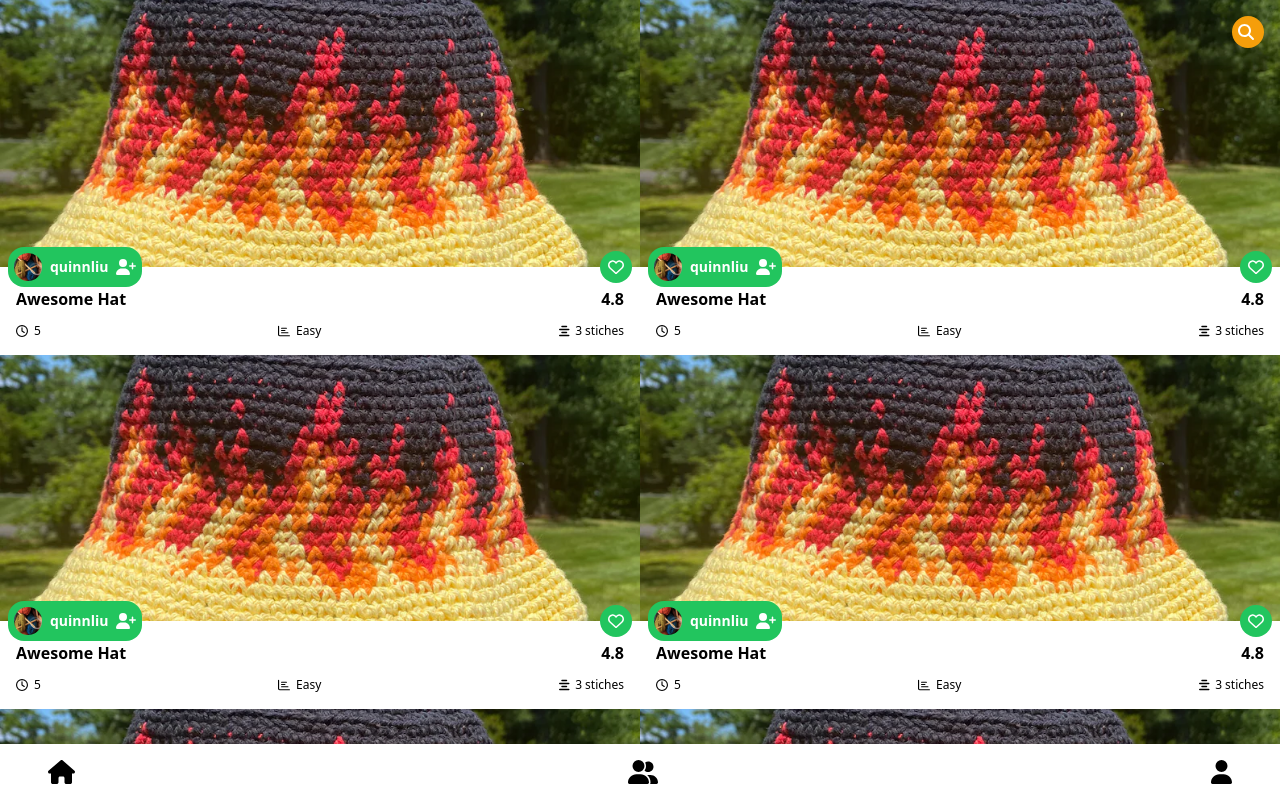
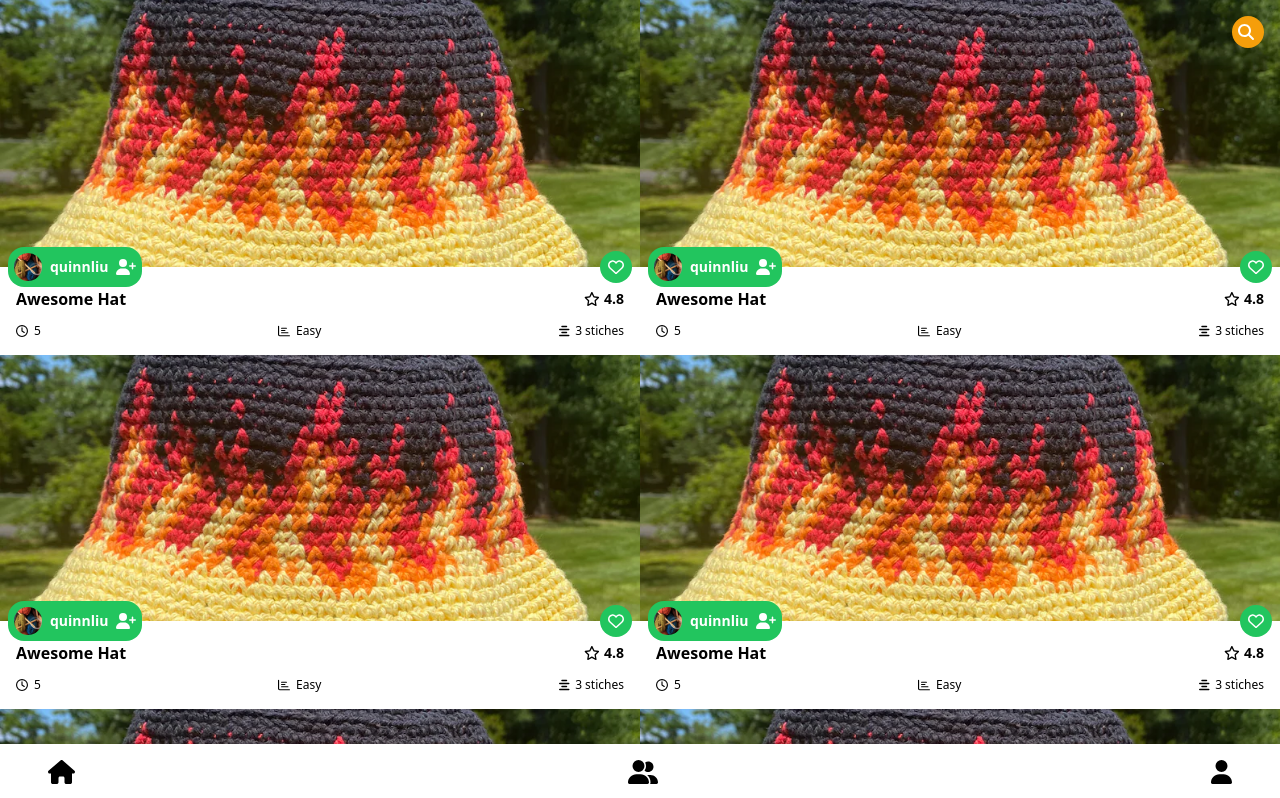
Before and after one commit to kyuhochoilee/croshare, a React (Create React App) app: page / in a window 1280 px wide. Shown: the top 798 px of the page. Built offline with nearby package versions, Linux system fonts and the light colour scheme.

Commit message:
need to finish the home post details page

```diff
--- a/src/components/Home.js
+++ b/src/components/Home.js
@@ -4,7 +4,6 @@ import { FontAwesomeIcon } from '@fortawesome/react-fontawesome';
 import { faMagnifyingGlass } from '@fortawesome/free-solid-svg-icons';
 import HomePost from './HomePost';
 import { Link } from 'react-router-dom';
-
 
 const Home = () => {
     return (
@@ -26,6 +25,7 @@ const Home = () => {
                 <HomePost className='h-1/3' img={'/awesomeHat.webp'} title={'Awesome Hat'} user={'quinnliu'} profilePic={'/quinnpfp.jpg'} rating={4.8} time={5} difficulty={'Easy'} stitch={3}/>
             </div>
         </div>
+
         <div className="fixed inset-x-0 bottom-0">
             <Navigation />
         </div>
--- a/src/components/HomePost.js
+++ b/src/components/HomePost.js
@@ -1,12 +1,18 @@
 import React from 'react';
 import { FontAwesomeIcon } from '@fortawesome/react-fontawesome';
-import { faHeart, faChartBar, faClock } from '@fortawesome/free-regular-svg-icons';
+import { faHeart, faChartBar, faClock, faStar } from '@fortawesome/free-regular-svg-icons';
 import { faUserPlus, faAlignCenter } from '@fortawesome/free-solid-svg-icons';
+import { Link } from 'react-router-dom';
+import HomePostDetails from "./HomePostDetails";
+import { useState } from 'react';
+import Navigation from './Navigation';
 
 const HomePost = ({img, title, user, profilePic, rating, time, difficulty, stitch}) => {
+    const [postClicked, setClicked] = useState(false);
     return (
       <>
-        <div className='flex flex-col w-1/2 pb-4'>
+        {!postClicked ?
+        (<div className='flex flex-col w-1/2 pb-4' onClick={() => setClicked(!postClicked)}>
         <div className="flex flex-col relative" style={{ height: '33.33vh' }}>
             <img src={img} alt='' className='object-cover h-full' />
             <div className='flex flex-row items-center'>
@@ -23,7 +29,10 @@ const HomePost = ({img, title, user, profilePic, rating, time, difficulty, stitc
             <div className='flex flex-col'>
                 <div className='relative flex flex-row items-center pt-8 px-4'>
                     <p className='absolute left-4 font-semibold'>{title}</p>
-                    <p className='absolute right-4 font-semibold'>{rating}</p>
+                    <div className='absolute right-4 flex flex-row items-center text-sm'>
+                        <FontAwesomeIcon icon={faStar} />
+                        <p className='font-semibold pl-1'>{rating}</p>
+                    </div>
                 </div>
                 <div className='relative flex flex-row pt-6 px-4 justify-between text-xs'>
                     <div className='flex flex-row items-center'>
@@ -40,7 +49,20 @@ const HomePost = ({img, title, user, profilePic, rating, time, difficulty, stitc
                     </div>
                 </div>
             </div>
+        </div>) :
+        (<div onClick={() => setClicked(!postClicked)}>
+            <div className='absolute inset-0 z-50 bg-white'>
+                <div className='flex flex-col items-center justify-center min-h-screen'>
+                    <div className='bg-amber-300 py-40 px-32 rounded-md'>
+                        <p>{difficulty}</p>
                     </div>
+                    <div className="fixed inset-x-0 bottom-0">
+                        <Navigation />
+                    </div>
+                </div>
+            </div>
+
+        </div>)}
       </>
     );
   }
--- /dev/null
+++ b/src/components/HomePostDetails.js
@@ -0,0 +1,15 @@
+import React from 'react';
+import { FontAwesomeIcon } from '@fortawesome/react-fontawesome';
+import { faHome, faUser, faUserGroup } from '@fortawesome/free-solid-svg-icons';
+import { Link } from 'react-router-dom';
+
+
+const HomePostDetails = () => {
+    return (
+      <>
+
+      </>
+    );
+}
+
+  export default HomePostDetails;
```
Lines whose indentation alone changed are shown as unchanged.
